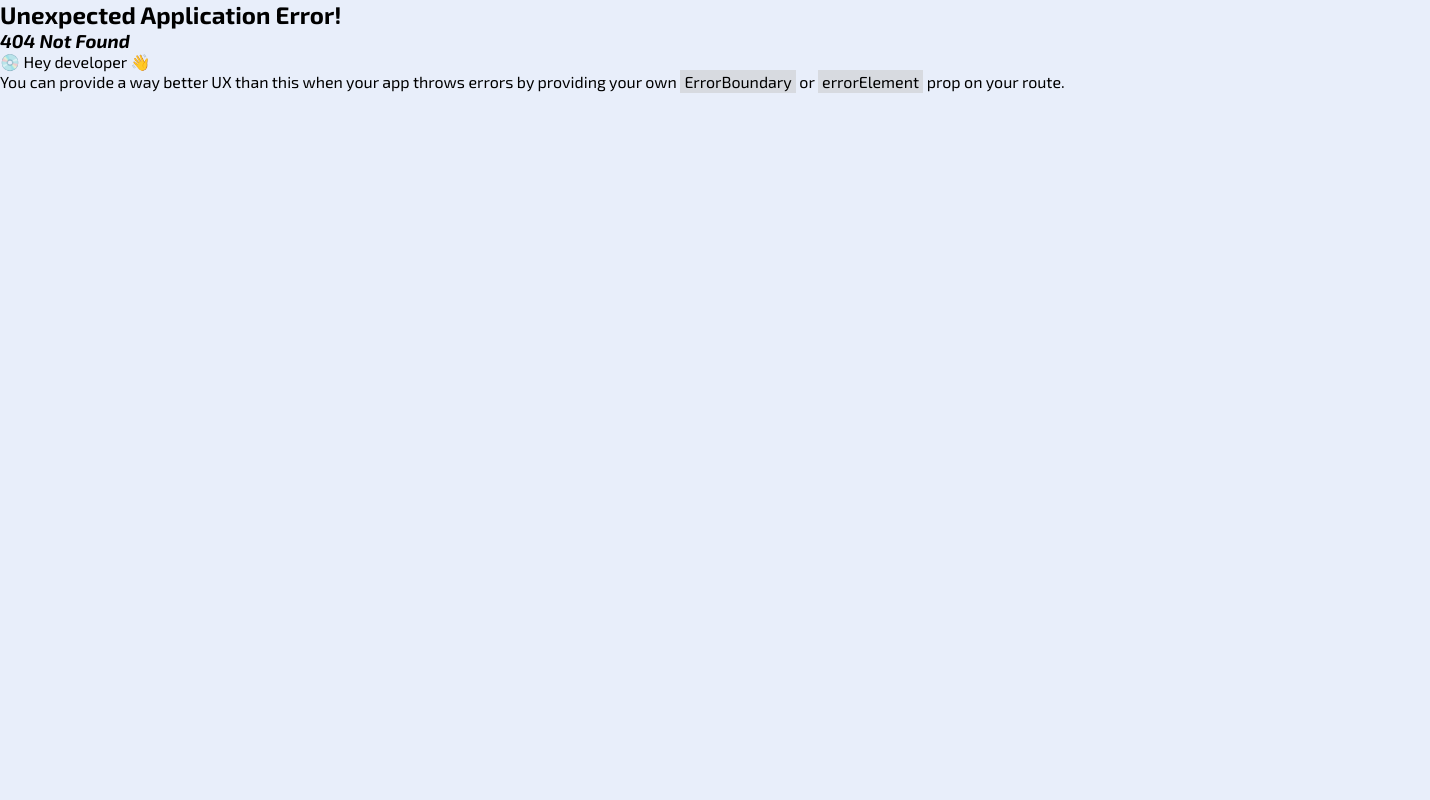
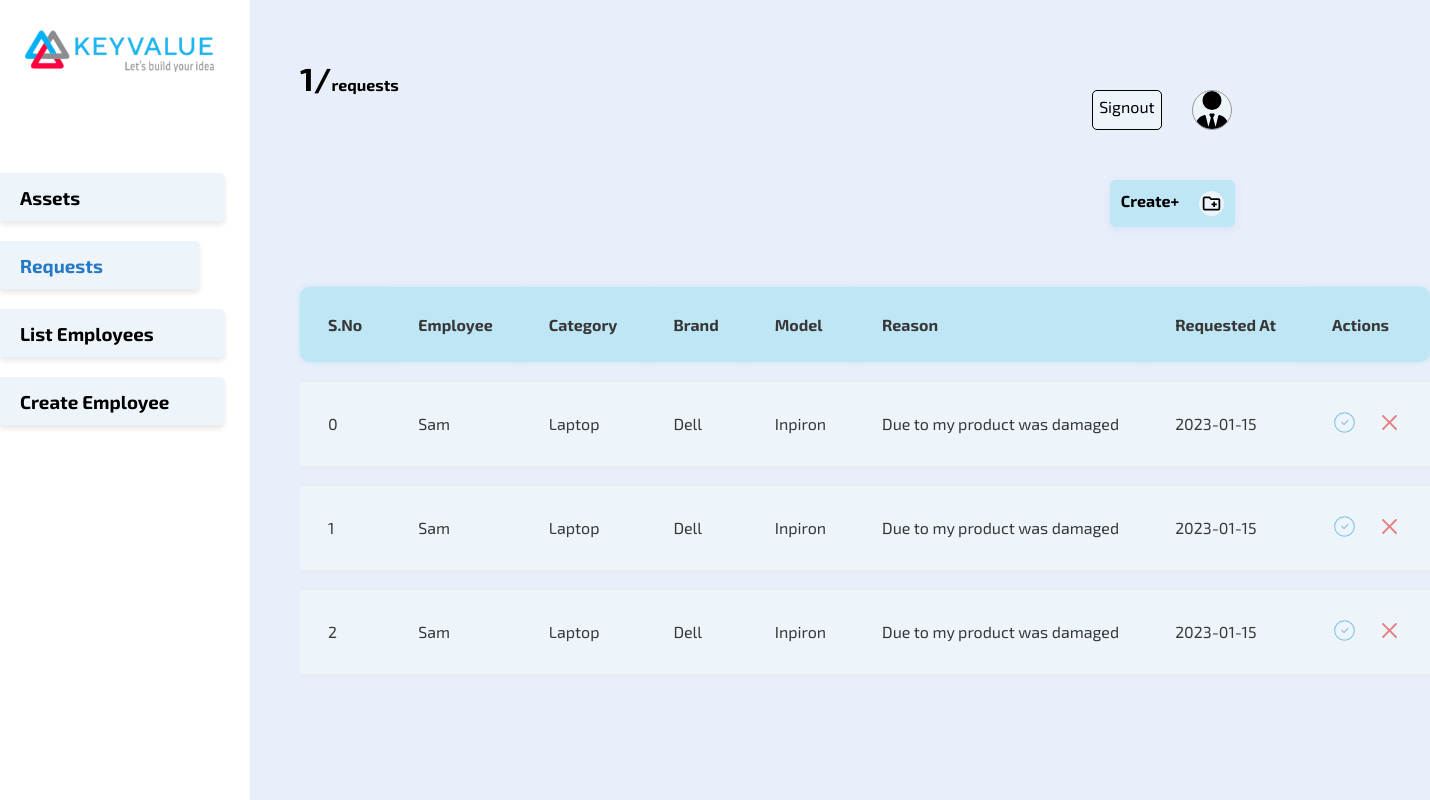
Before and after one commit to krishnapriyarajeev/Asset-Management-System, a React (Vite) app in the folder ui/: page /requests/1 in a window 1280 px wide. Before the commit this address had no page. Shown: the whole page, 1430 px wide, since content can reach past the window. Built offline with nearby package versions, Linux system fonts and the light colour scheme.

Commit message:
feat: requests table

```diff
--- /dev/null
+++ b/ui/src/components/table/Requests.jsx
@@ -0,0 +1,114 @@
+import { RxCross2 } from "react-icons/rx";
+import "./table.scss";
+import { useNavigate } from "react-router-dom";
+import DeleteModal from "../Modal/deleteModal";
+import { useState } from "react";
+import EditModal from "../Modal/editModal";
+import { CiCircleCheck } from "react-icons/ci";
+
+const RequestsTable = ({ tabledata = [] }) => {
+  const tableheader = [
+    "S.No",
+    "Employee",
+    "Category",
+    "Brand",
+    "Model",
+    "Reason",
+    "Requested At",
+    "Actions",
+  ];
+  const navigate = useNavigate();
+
+  // TODO: Make it to delete id and check for if it's null to toggle visibility
+  const [deleteModal, setDeleteModal] = useState(false);
+  const [editModal, setEditModal] = useState(false);
+
+  const deleteHandler = () => {
+    // TODO: Delete API call
+    setDeleteModal(false);
+  };
+
+  const cancelDelete = () => {
+    setDeleteModal(false);
+  };
+
+  const editHandler = () => {
+    setEditModal(true);
+  };
+
+  const cancelEdit = () => {
+    setEditModal(false);
+  };
+
+  return (
+    <>
+      <DeleteModal
+        deleteHandler={deleteHandler}
+        cancelHandler={cancelDelete}
+        open={deleteModal}
+      />
+      <EditModal
+        editHandler={editHandler}
+        cancelHandler={cancelEdit}
+        open={editModal}
+      />
+      <div className="table-wrapper">
+        <table>
+          <thead>
+            <tr>
+              {tableheader.map((value) => (
+                <th key={value}>{value}</th>
+              ))}
+            </tr>
+          </thead>
+          <tbody>
+            {tabledata.map(
+              (
+                { employee, category, brand, model, reason, requestedAt },
+                key
+              ) => (
+                <tr
+                  key={key}
+                  onClick={() => navigate(`${brand.toLowerCase()}`)}
+                >
+                  <td>{key}</td>
+                  <td>{employee}</td>
+                  <td>{category}</td>
+                  <td>{brand}</td>
+                  <td>{model}</td>
+                  <td>{reason}</td>
+                  <td>{requestedAt}</td>
+                  <td className="action-td">
+                    <CiCircleCheck
+                      size="25px"
+                      color="#6ab7e7d9"
+                      className="delete-icon"
+                      style={{ cursor: "pointer" }}
+                      onClick={(e) => {
+                        e.stopPropagation();
+                        // setDeleteId(id);
+                      }}
+                    />
+                    <RxCross2
+                      size="25px"
+                      color="#e76a6ad9"
+                      className="edit-icon"
+                      style={{ cursor: "pointer" }}
+                      onClick={(e) => {
+                        e.stopPropagation();
+                        setEditModal(true);
+                        // setEditId(id);
+                      }}
+                    />
+                  </td>
+                </tr>
+              )
+            )}
+          </tbody>
+        </table>
+      </div>
+    </>
+  );
+};
+
+export default RequestsTable;
--- /dev/null
+++ b/ui/src/pages/requests/page.jsx
@@ -0,0 +1,88 @@
+import { useNavigate } from "react-router-dom";
+import User from "../../components/user/user";
+import "./requests.scss";
+import Card from "../../components/card/card";
+import CreateButton from "../../components/button/create";
+import { IoGitPullRequestOutline } from "react-icons/io5";
+
+const today = new Date();
+const options = {
+  weekday: "long",
+  year: "numeric",
+  month: "short",
+  day: "numeric",
+};
+const formatter = new Intl.DateTimeFormat("en-US", options);
+const formattedDate = formatter.format(today).replace(/,/g, "");
+const data = [
+  {
+    logo: <IoGitPullRequestOutline className="sub-logo" />,
+    heading: "100",
+    name: "name",
+    date: "date",
+  },
+  {
+    logo: <IoGitPullRequestOutline className="sub-logo" />,
+    heading: "101",
+    name: "name",
+    date: "date",
+  },
+  {
+    logo: <IoGitPullRequestOutline className="sub-logo" />,
+    heading: "102",
+    name: "name",
+    date: "date",
+  },
+  {
+    logo: <IoGitPullRequestOutline className="sub-logo" />,
+    heading: "103",
+    name: "name",
+    date: "date",
+  },
+  {
+    logo: <IoGitPullRequestOutline className="sub-logo" />,
+    heading: "104",
+    name: "name",
+    date: "date",
+  },
+  {
+    logo: <IoGitPullRequestOutline className="sub-logo" />,
+    heading: "105",
+    name: "name",
+    date: "date",
+  },
+];
+const Request = () => {
+  const navigate = useNavigate();
+  return (
+    <div className="category-style">
+      <div className="intro">
+        <h2 className="hello-display">Hello,&nbsp;</h2>
+        <h1 className="name-display">Name!</h1>
+      </div>
+      <User />
+
+      <h1 className="date-format">{formattedDate}</h1>
+
+      <div className="heading-display">
+        <h1 className="head">Lists/</h1>
+        <h4 className="tail">requests</h4>
+        <CreateButton />
+      </div>
+      <div className="cards">
+        {data.map(({ logo, heading, name, date }) => (
+          <Card
+            key={heading}
+            logo={logo}
+            heading={heading}
+            name={name}
+            date={date}
+            onClick={(path) => navigate(`${path}`)}
+          />
+        ))}
+      </div>
+    </div>
+  );
+};
+
+export default Request;
--- a/ui/src/pages/requests/requests.jsx
+++ /dev/null
@@ -1,86 +0,0 @@
-import { Link, useNavigate, useParams } from "react-router-dom";
-import { MdOutlineCreateNewFolder } from "react-icons/md";
-import User from '../../components/user/user'
-import './requests.scss'
-import Card from '../../components/card/card'
-import CreateButton from "../../components/button/create";
-import { LiaLaptopSolid } from "react-icons/lia";
-import { PiHeadphones } from "react-icons/pi";
-import { PiMouseThin } from "react-icons/pi";
-import { CiKeyboard } from "react-icons/ci";
-import { PiNotepad } from "react-icons/pi";
-import { TiPen } from "react-icons/ti";
-import { IoGitPullRequestOutline } from "react-icons/io5";
-
-const today = new Date();
-const options = {
-    weekday: 'long',
-    year: 'numeric',
-    month: 'short',
-    day: 'numeric',
-};
-const formatter = new Intl.DateTimeFormat('en-US', options);
-const formattedDate = formatter.format(today).replace(/,/g, '');
-const data = [{
-    logo: <IoGitPullRequestOutline className="sub-logo" />,
-    heading: "#100",
-    name: "name",
-    date: "date"
-},
-{
-    logo: <IoGitPullRequestOutline className="sub-logo" />,
-    heading: "#101",
-    name: "name",
-    date: "date"
-},
-{
-    logo: <IoGitPullRequestOutline className="sub-logo" />,
-    heading: "#102",
-    name: "name",
-    date: "date"
-},
-{
-    logo: <IoGitPullRequestOutline className="sub-logo" />,
-    heading: "#103",
-    name: "name",
-    date: "date"
-},
-{
-    logo: <IoGitPullRequestOutline className="sub-logo" />,
-    heading: "#104",
-    name: "name",
-    date: "date"
-
-},
-{
-    logo: <IoGitPullRequestOutline className="sub-logo" />,
-    heading: "#105",
-    name: "name",
-    date: "date"
-}]
-const Request = () => {
-    const navigate = useNavigate()
-    return <div className="category-style">
-        <div className="intro">
-            <h2 className="hello-display">Hello,&nbsp;</h2>
-            <h1 className="name-display">Name!</h1>
-        </div>
-        <User />
-
-        <h1 className="date-format">{formattedDate}</h1>
-
-
-        <div className="heading-display">
-            <h1 className="head">Lists/</h1>
-            <h4 className="tail">requests</h4>
-            <CreateButton />
-        </div>
-        <div className="cards" >
-            {data.map(({ logo, heading, name, date }) => (
-                <Card key={heading} logo={logo} heading={heading} name={name} date={date} onClick={(path) => navigate(path)} />
-            ))}
-        </div>
-    </div>;
-};
-
-export default Request;
--- /dev/null
+++ b/ui/src/pages/reuestsDetailed/page.jsx
@@ -0,0 +1,52 @@
+import { useParams } from "react-router-dom";
+import Container from "../../components/container/container";
+import CreateButton from "../../components/button/create";
+import "./page.scss";
+import User from "../../components/user/user";
+import RequestsTable from "../../components/table/Requests";
+const RequestDetail = () => {
+  const { requestId } = useParams();
+  const subCategoryData = [
+    {
+      employee: "Sam",
+      category: "Laptop",
+      brand: "Dell",
+      model: "Inpiron",
+      reason: "Due to my product was damaged",
+      requestedAt: "2023-01-15",
+    },
+    {
+      employee: "Sam",
+      category: "Laptop",
+      brand: "Dell",
+      model: "Inpiron",
+      reason: "Due to my product was damaged",
+      requestedAt: "2023-01-15",
+    },
+    {
+      employee: "Sam",
+      category: "Laptop",
+      brand: "Dell",
+      model: "Inpiron",
+      reason: "Due to my product was damaged",
+      requestedAt: "2023-01-15",
+    },
+  ];
+
+  return (
+    <div>
+      <div className="heading-subcategory">
+        <h1 className="head">{requestId}/</h1>
+        <h4 className="tail">requests</h4>
+      </div>
+      <CreateButton />
+
+      <User />
+      <Container>
+        <RequestsTable tabledata={subCategoryData} />
+      </Container>
+    </div>
+  );
+};
+
+export default RequestDetail;
--- a/ui/src/pages/subcategory/page.jsx
+++ b/ui/src/pages/subcategory/page.jsx
@@ -2,8 +2,7 @@ import { useParams } from "react-router-dom";
 import CategoryTable from "../../components/table/Category";
 import Container from "../../components/container/container";
 import CreateButton from "../../components/button/create";
-import './page.scss'
-import { Fragment } from "react";
+import "./page.scss";
 import User from '../../components/user/user'
 const SubCategory = () => {
   const { categoryId } = useParams();
```
Also changed, not shown: ui/src/App.jsx (+6 -1 lines), ui/src/pages/reuestsDetailed/page.scss (added).
